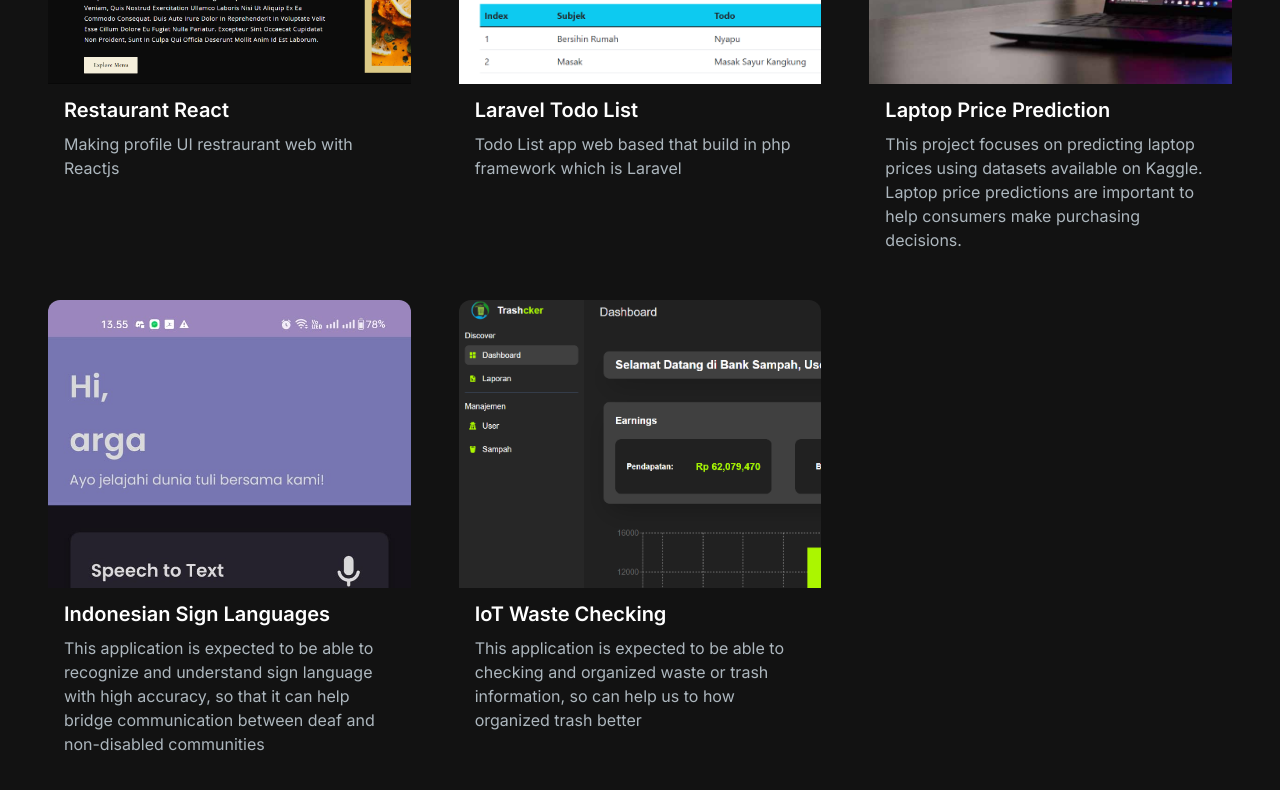
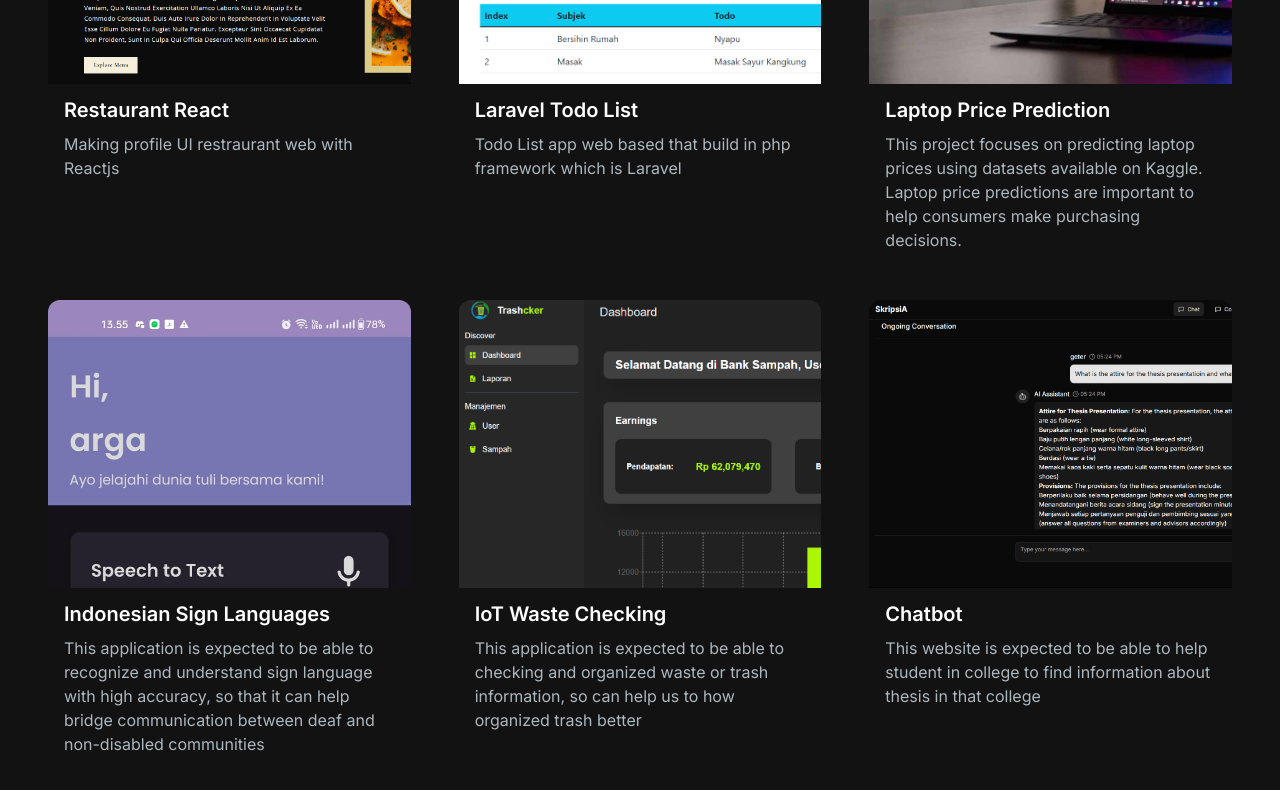
Before and after one commit to argalusmp/personal-website, a Next.js app: page / in a window 1280 px wide. Shown: the part 2388-3178 px from the top of the page. Built offline with nearby package versions, Linux system fonts and the light colour scheme.

Commit message:
add: add new project - chatbot

```diff
--- a/src/app/components/ProjectsSection.jsx
+++ b/src/app/components/ProjectsSection.jsx
@@ -84,6 +84,16 @@ const projectsData = [
     image: "/images/projects/trashcker.png",
     tag: ["All", "Web"],
     gitUrl: "https://github.com/argalusmp/trashcker_IoT",
+    previewUrl: "/",
+  },
+  {
+    id: 9,
+    title: "Chatbot",
+    description:
+      "This website is expected to be able to help student in college to find information about thesis in that college",
+    image: "/images/projects/77.png",
+    tag: ["All", "Web", "Machine Learning"],
+    gitUrl: "https://github.com/argalusmp/skripsia",
     previewUrl: "/",
   },
 ];
```
Also changed, not shown: public/images/projects/77.png (added).
